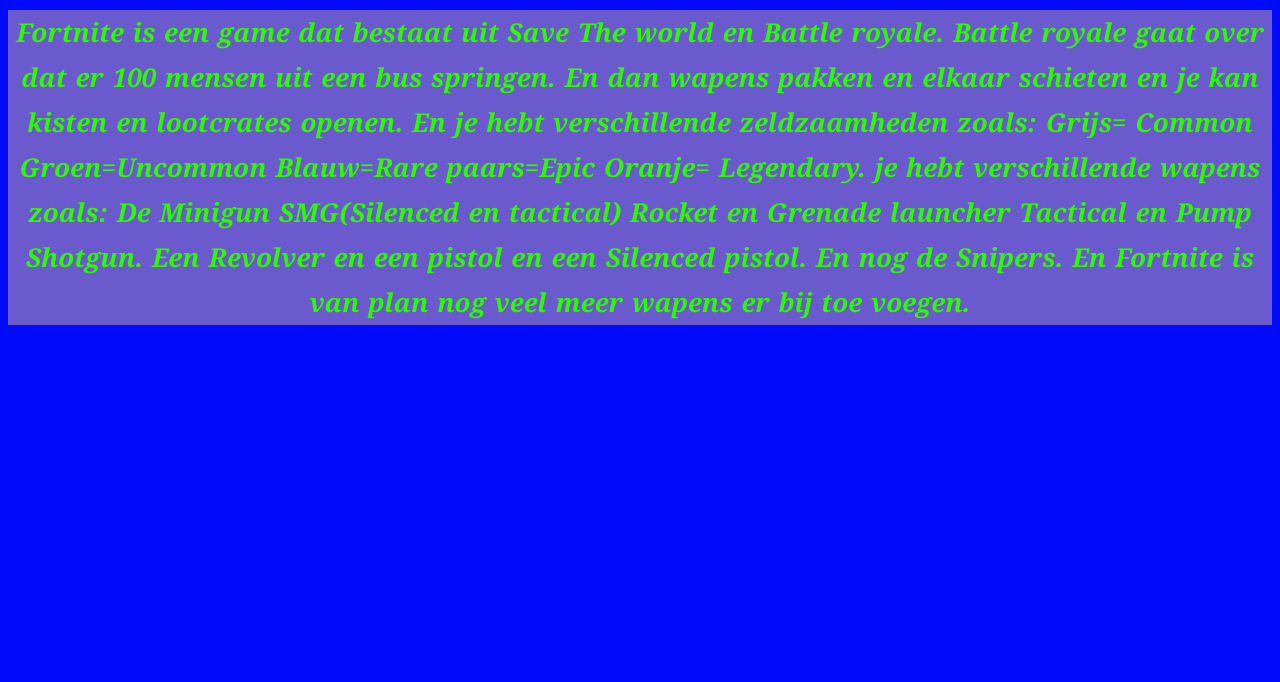
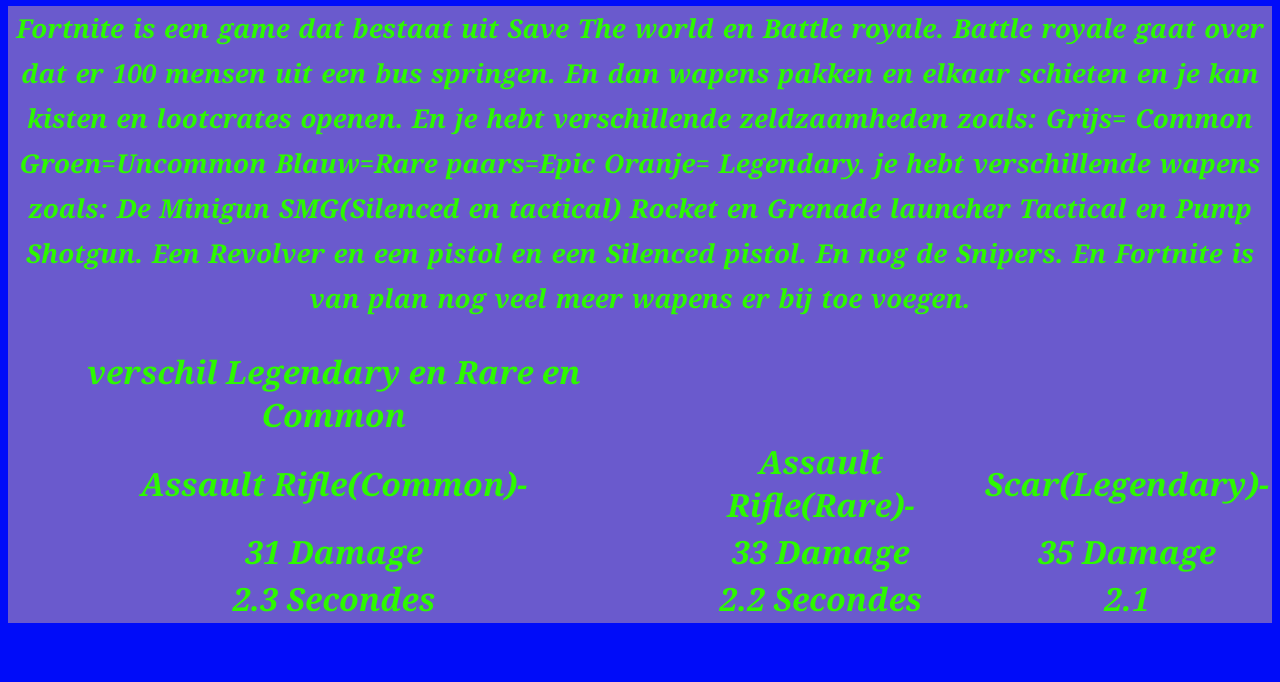
Before and after one commit to Ali24501/Ali24501.github.io, a plain HTML site: page fortnitewapens.html in a window 1280 px wide. Shown: the part 118-800 px from the top of the page. Drawn offline with Linux system fonts and the light colour scheme.

Commit message:
dingen veranderd
s

```diff
--- a/fortnitewapens.html
+++ b/fortnitewapens.html
@@ -26,6 +26,26 @@
      Een Revolver en een pistol en een Silenced pistol. En nog de Snipers.
      En Fortnite is van plan nog veel meer wapens er bij toe voegen.</p>
 
+     <table>
+       <tr>
+         <th>verschil Legendary en Rare en Common</th>
+        </tr>
+        <tr>
+         <td> Assault Rifle(Common)-</td>
+          <td>Assault Rifle(Rare)-</td>
+          <td>Scar(Legendary)-</td>
+        </tr>
+        <tr>
+          <td>31 Damage</td>
+          <td>33 Damage</td>
+          <td>35 Damage</td>
+        </tr>
+        <tr>
+          <td>2.3 Secondes</td>
+          <td>2.2 Secondes</td>
+          <td>2.1</td>
+        </tr>
+     </table>
 
 
   </body>
--- a/style/opmaak.css
+++ b/style/opmaak.css
@@ -32,7 +32,6 @@ ul {
     margin: 100;
     padding: 200;
     width: 280px;
-    border: 2px solid LightSeagreen;
     background-color: #5b81ff;
 }
 
```
